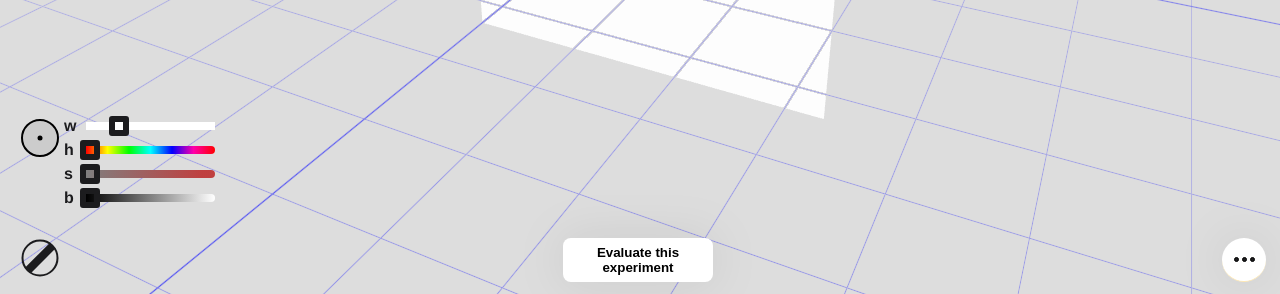
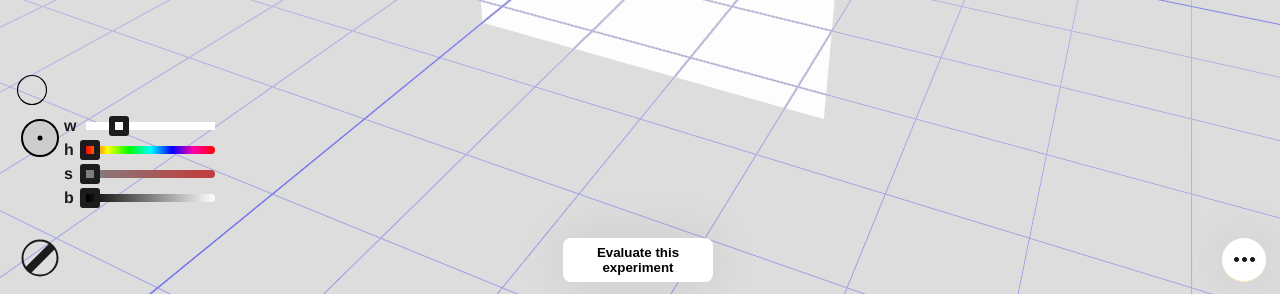
Before and after one commit to barese17/Penzil, a Vue app: page / in a window 1280 px wide. Shown: the part 506-800 px from the top of the page. Built offline with nearby package versions, Linux system fonts and the light colour scheme; what undo-manager would draw is missing.

Commit message:
Added SVG for line and fill

```diff
--- a/src/components/LineSettings.vue
+++ b/src/components/LineSettings.vue
@@ -4,6 +4,20 @@
     class="lineSettings"
     v-bind:class="[selectedTool != 'draw' ? 'hidden ' : '']"
   >
+    <svg
+      width="40"
+      height="40"
+      viewBox="0 0 40 40"
+      :fill="fill ? fillColor : 'none'"
+      xmlns="http://www.w3.org/2000/svg"
+    >
+      <path
+        d="M34.5 20C34.5 28.0081 28.0081 34.5 20 34.5C11.9919 34.5 5.5 28.0081 5.5 20C5.5 11.9919 11.9919 5.5 20 5.5C28.0081 5.5 34.5 11.9919 34.5 20Z"
+        :stroke="stroke ? strokeColor : 'none'"
+        :stroke-width="strokeWidth / 1.8"
+      />
+    </svg>
+
     <line-sliders
       mode="stroke"
       :active="stroke"
```
